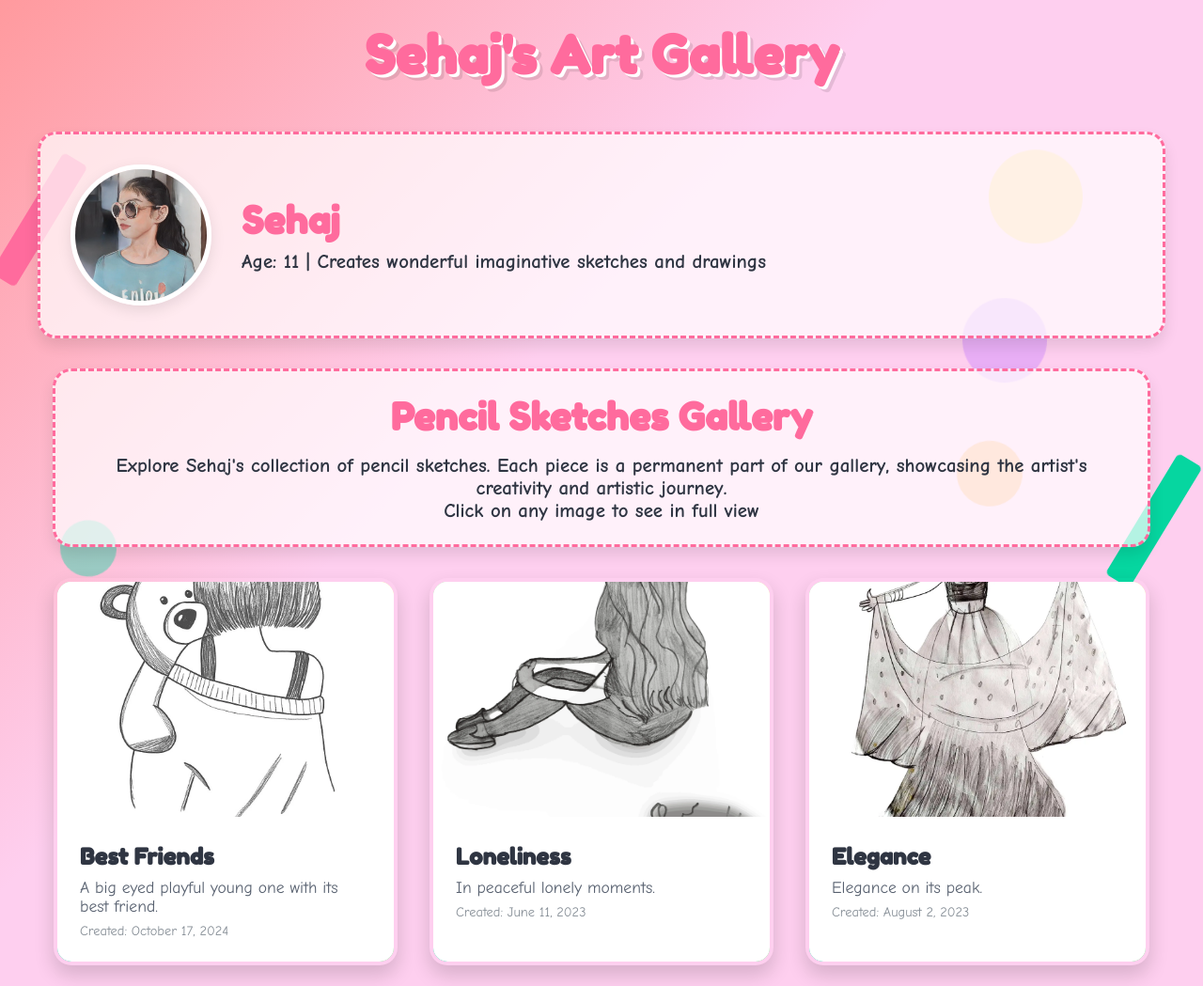
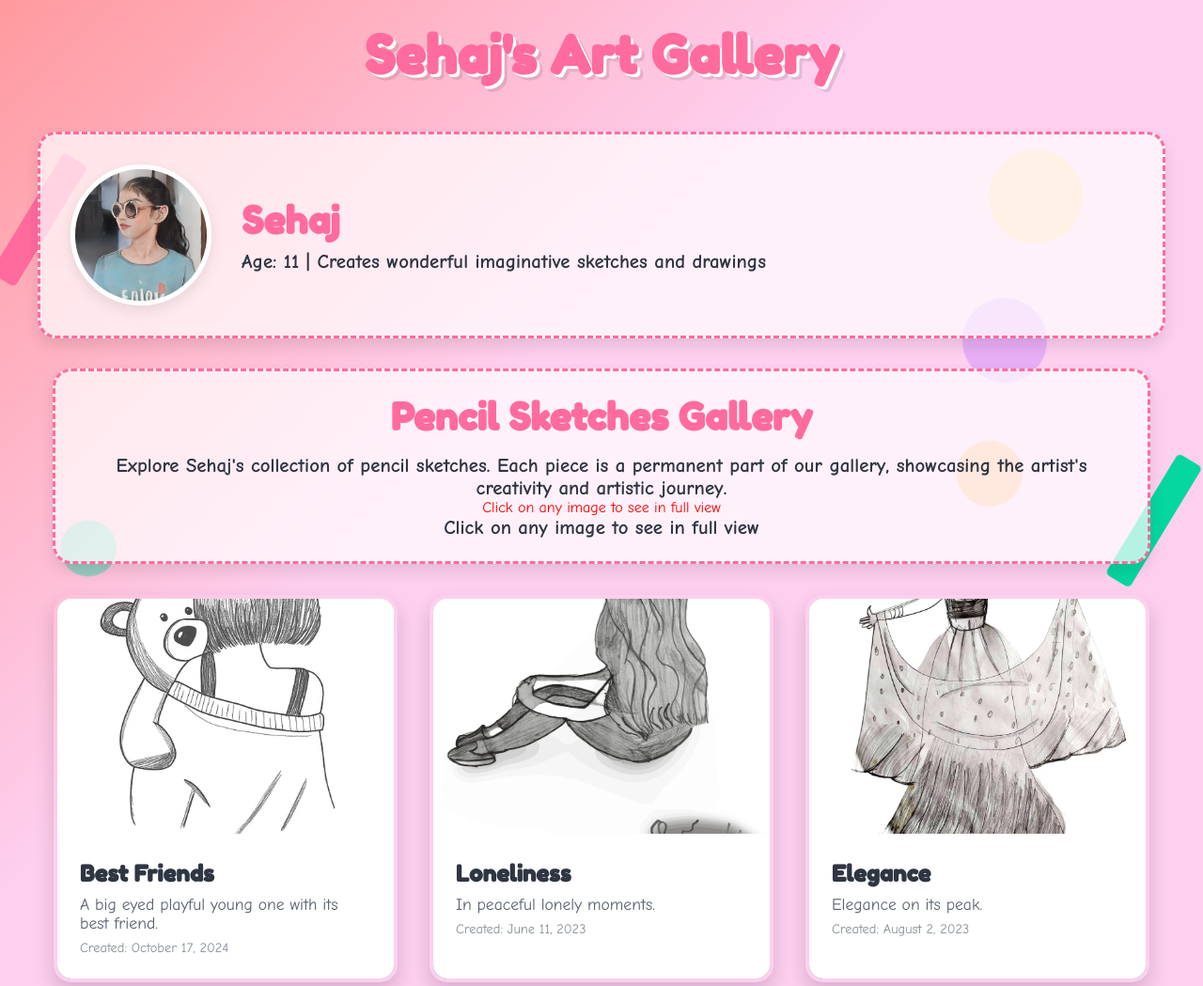
Before and after one commit to aspohir/sukhsehajart, a plain HTML site: page gallery-sehaj.html in a window 1280 px wide. Shown: the top 1049 px of the page at 94% size. Drawn offline with Linux system fonts and the light colour scheme.

Commit message:
Update gallery-sehaj.html

```diff
--- a/gallery-sehaj.html
+++ b/gallery-sehaj.html
@@ -527,6 +527,7 @@
         <div class="gallery-intro">
             <h2>Pencil Sketches Gallery</h2>
             <p>Explore Sehaj's collection of pencil sketches. Each piece is a permanent part of our gallery, showcasing the artist's creativity and artistic journey.</p>
+            <font color="red"> Click on any image to see in full view </font>
             <p class="red-text"> Click on any image to see in full view</p>
         </div>
 
```
